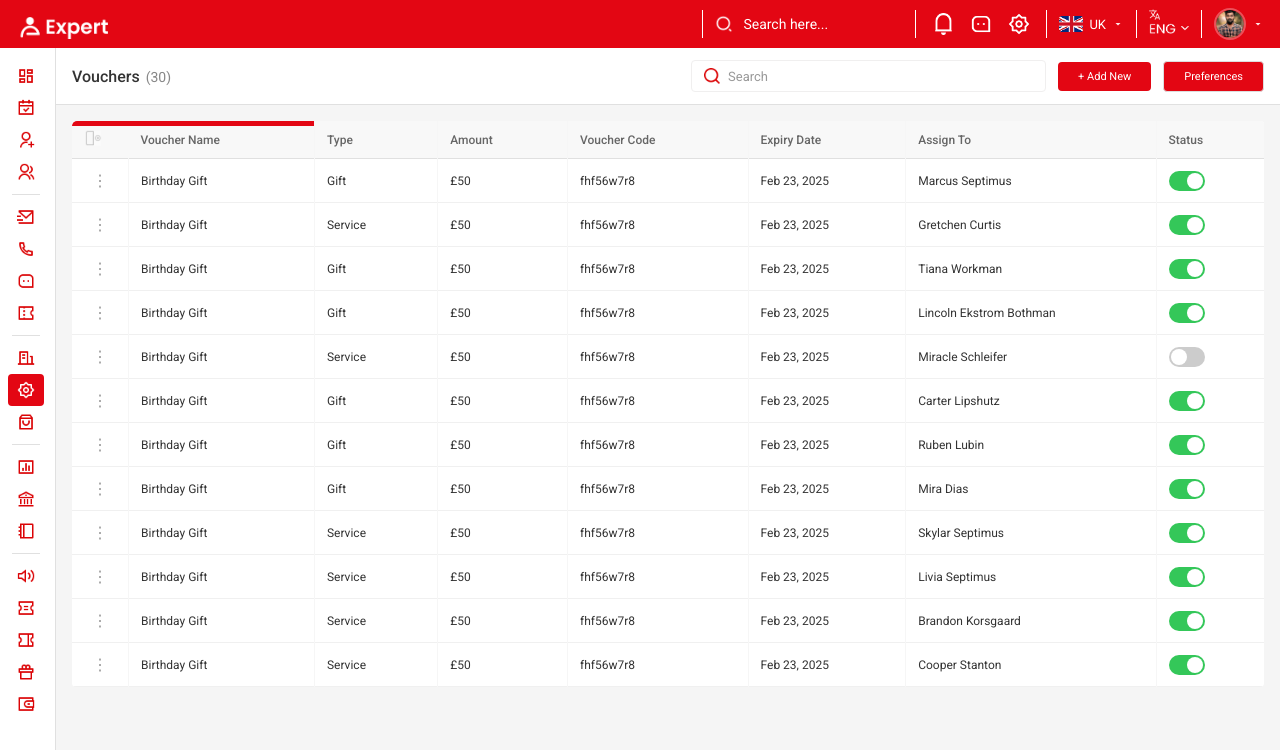
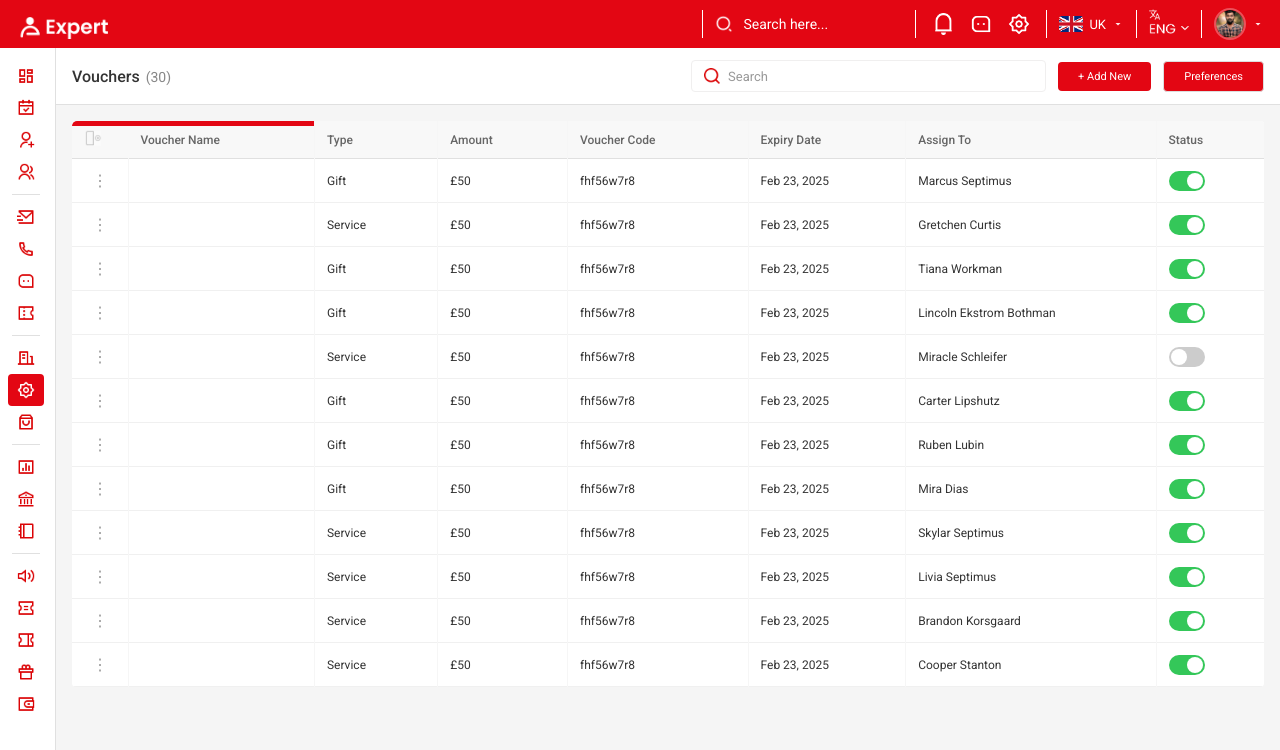
Before and after one commit to syedkhubaibdanyalshah-hash/daniyalrepo, a React (Vite) app: page / in a window 1280 px wide. Shown: the top 750 px of the page. Built offline with nearby package versions, Linux system fonts and the light colour scheme.

Commit message:
Update VoucherTable.jsx

```diff
--- a/src/components/VoucherTable/VoucherTable.jsx
+++ b/src/components/VoucherTable/VoucherTable.jsx
@@ -18,7 +18,7 @@ const vouchersData = [
 ]
 
 const initialColumns = [
-  { id: 'name', label: 'Voucher Name', key: 'name', draggable: true },
+  { id: 'name', label: 'Voucher Name', draggable: true },
   { id: 'type', label: 'Type', key: 'type', draggable: true },
   { id: 'amount', label: 'Amount', key: 'amount', draggable: true },
   { id: 'code', label: 'Voucher Code', key: 'code', draggable: true },
```
